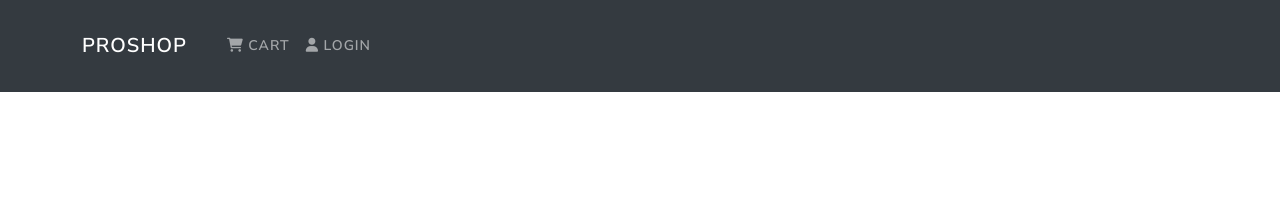
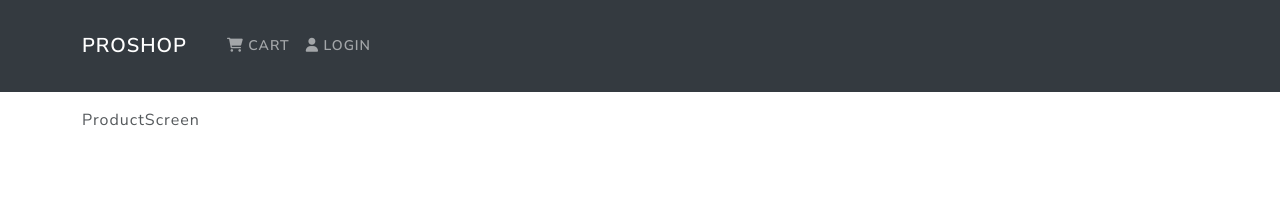
Before and after one commit to wongliping/django-react-ecommerce, a React (Create React App) app in the folder frontend/: page /product/1 in a window 1280 px wide. Shown: the top 198 px of the page. Built offline with nearby package versions, Linux system fonts and the light colour scheme.

Commit message:
add product screen

```diff
--- a/frontend/src/App.js
+++ b/frontend/src/App.js
@@ -5,6 +5,7 @@
 import Footer from "./components/Footer";
 
 import HomeScreen from "./screens/HomeScreen";
+import ProductScreen from "./screens/ProductScreen";
 
 function App() {
     return (
@@ -14,6 +15,7 @@
                 <Container>
                     <Routes>
                         <Route path="/" element={<HomeScreen />} exact />
+                        <Route path="/product/:id" element={<ProductScreen />} />
                     </Routes>
                 </Container>
             </main>
--- /dev/null
+++ b/frontend/src/screens/ProductScreen.js
@@ -0,0 +1,9 @@
+import React from 'react'
+
+function ProductScreen() {
+  return (
+    <div>ProductScreen</div>
+  )
+}
+
+export default ProductScreen
```
